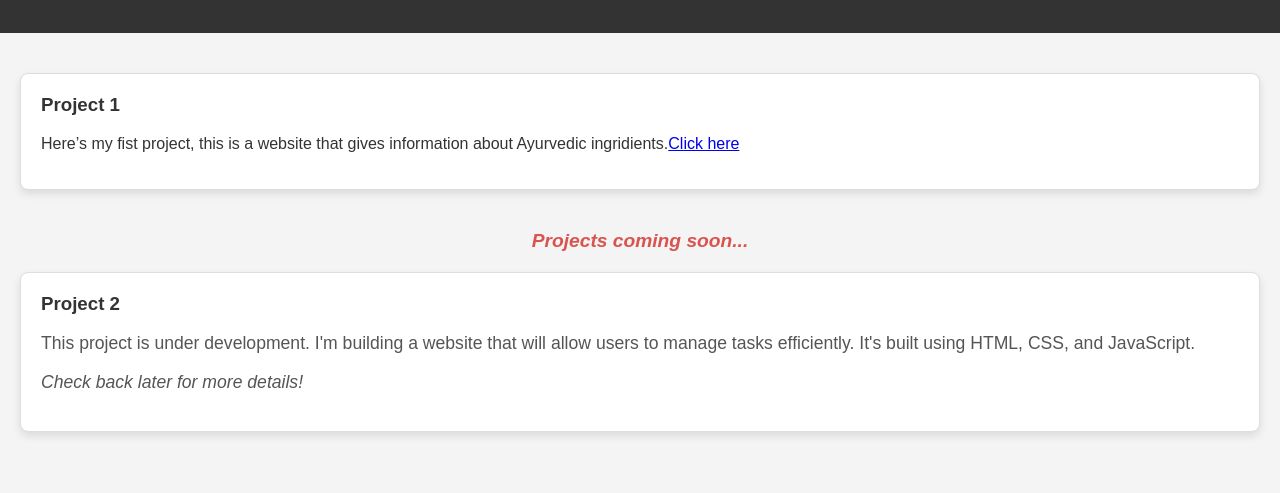
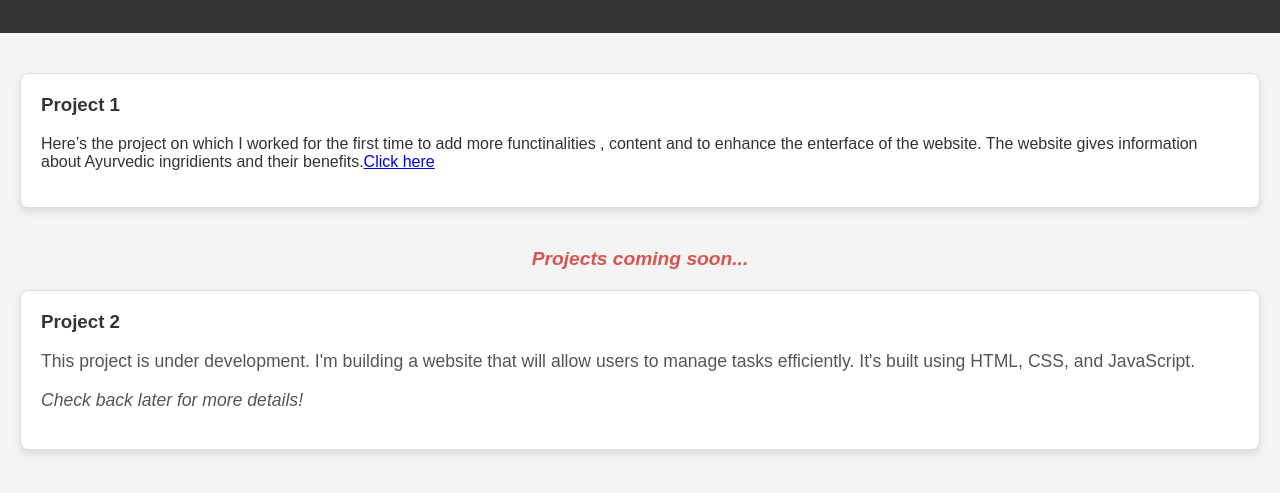
Before and after one commit to ptqwerty47/Purushottam-s-Portfolio, a plain HTML site: page projects.html in a window 1280 px wide. Shown: the part 121-614 px from the top of the page. Drawn offline with Linux system fonts and the light colour scheme.

Commit message:
Update projects.html
change in script

```diff
--- a/projects.html
+++ b/projects.html
@@ -65,7 +65,7 @@
   <div class="container">
     <div class="project-card">
         <h3>Project 1</h3>
-        <p>Here’s my fist project, this is a website that gives information about Ayurvedic ingridients.<a href="c:\Users\purus\PS1_Project\PS1_Project.html">Click here</a></p>
+        <p>Here’s the project on which I worked for the first time to add more functinalities , content and to enhance the enterface of the website. The website gives information about Ayurvedic ingridients and their benefits.<a href="#">Click here</a></p>
       </div>
     <div class="notice">
       <p><i>Projects coming soon...</i></p>
```
